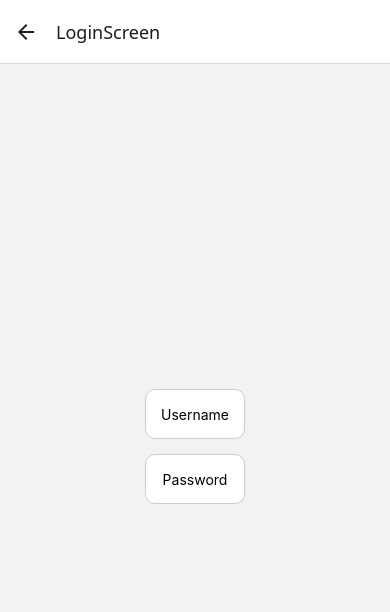
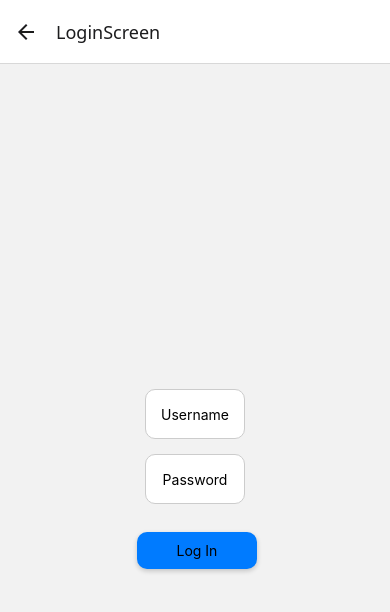
Before and after one commit to timf34/AdvancedSoftwareEngineering-Group3, a React Native app in the folder client/: screen /LoginScreen in a window 390 px wide. Shown: the top 612 px of the page. Built offline with nearby package versions, Linux system fonts and the light colour scheme.

Commit message:
username and password button

```diff
--- a/client/LogIn.js
+++ b/client/LogIn.js
@@ -8,6 +8,16 @@ import { StyleSheet, View, SafeAreaView, TextInput, Button, TouchableOpacity, Te
 export default function LoginScreen({navigation}) {
   const [username, setUsername] = useState("");
   const [password, setPassword] = useState("");
+
+const handleLogin = () => {
+  if (username == null || password == null) {
+    alert("All fields have to be filled before logging in!")
+  }
+  console.log('username: ', username)
+  console.log('password: ', password)
+  alert(`Username: ${username}\nPassword: ${password}`);
+  navigation.goBack();
+};
 
     return (
         <View style={{ flex: 1, justifyContent: 'center', alignItems: 'center' }}>
@@ -29,10 +39,16 @@ export default function LoginScreen({navigation}) {
                 placeholder="Password"
                 value={password}
                 onChangeText={(text) => setPassword(text)}
-                onSubmitEditing={() => alert(`You have logged in`)}
+                // onSubmitEditing={() => alert(`You have logged in`)}
+                secureTextEntry
                 style={styles.TextInput}
             />
         </SafeAreaView>
+
+        <TouchableOpacity style={styles.TouchableOpacity} onPress={handleLogin}
+          color="#841584">
+          <Text>Log In</Text>
+         </TouchableOpacity>
       </View>
     );
   }
@@ -57,5 +73,25 @@ const styles = StyleSheet.create({
     marginBottom: 15, // Adds space between inputs
     textAlign: 'center',
     textAlignVertical: 'center',
-  }
+  },
+  TouchableOpacity: {
+    position: 'absolute', // Positioning over the map
+    alignItems: 'center',
+    left: '35%',
+    top: '60%',
+    backgroundColor: '#007bff',
+    paddingVertical: 10,
+    paddingHorizontal: 40,
+    borderRadius: 10,
+    shadowColor: '#000',
+    shadowOpacity: 0.2,
+    shadowOffset: { width: 0, height: 2 },
+    shadowRadius: 5,
+    elevation: 5,
+  },
+  TouchableOpacityText: {
+    color: '#fff',
+    fontWeight: 'bold',
+    textAlign: 'center',
+  },
 });
--- a/client/Map.js
+++ b/client/Map.js
@@ -42,7 +42,7 @@ export default function MapScreen({navigation}) {
       position: 'absolute', // Positioning over the map
       alignItems: 'center',
       left: '70%',
-      top: '50%',
+      top: '0%',
       backgroundColor: '#007bff',
       paddingVertical: 10,
       paddingHorizontal: 40,
```
